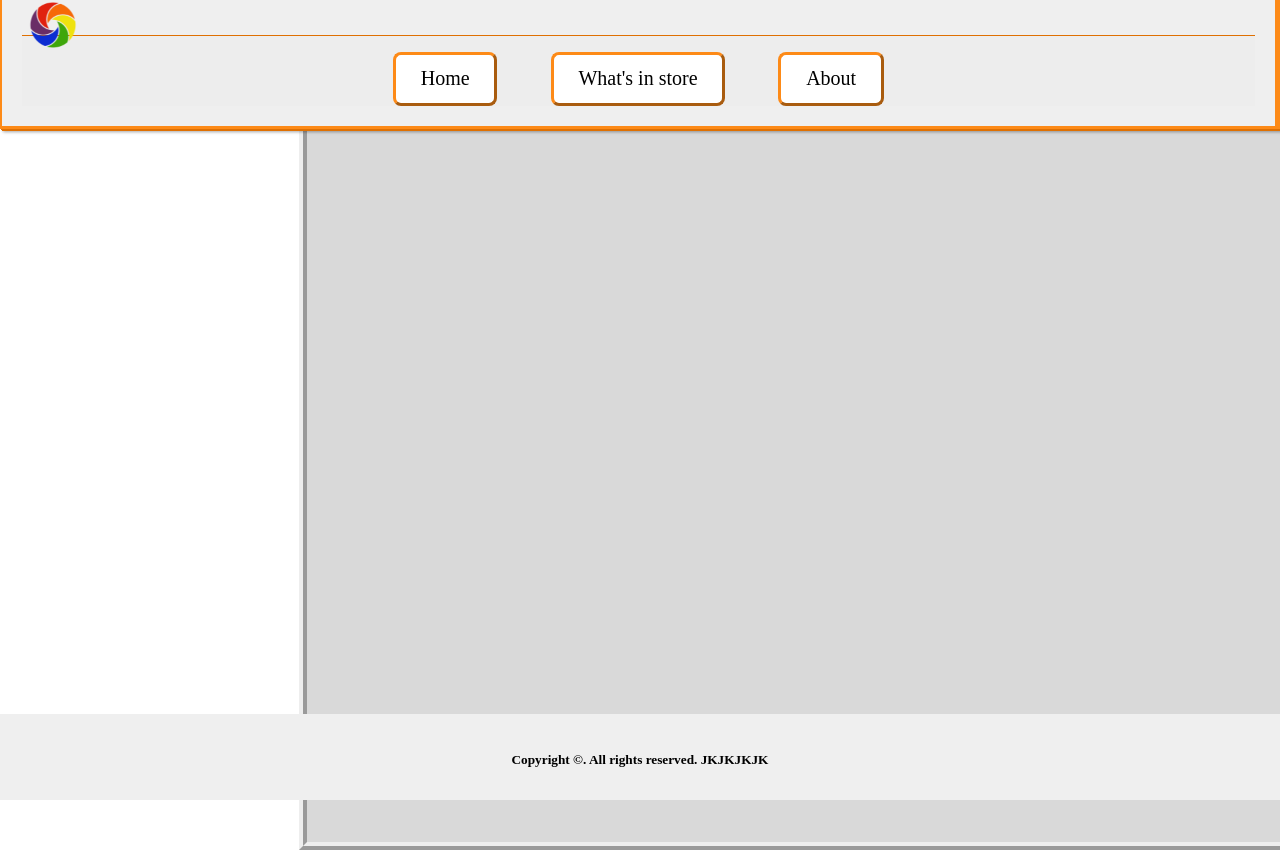
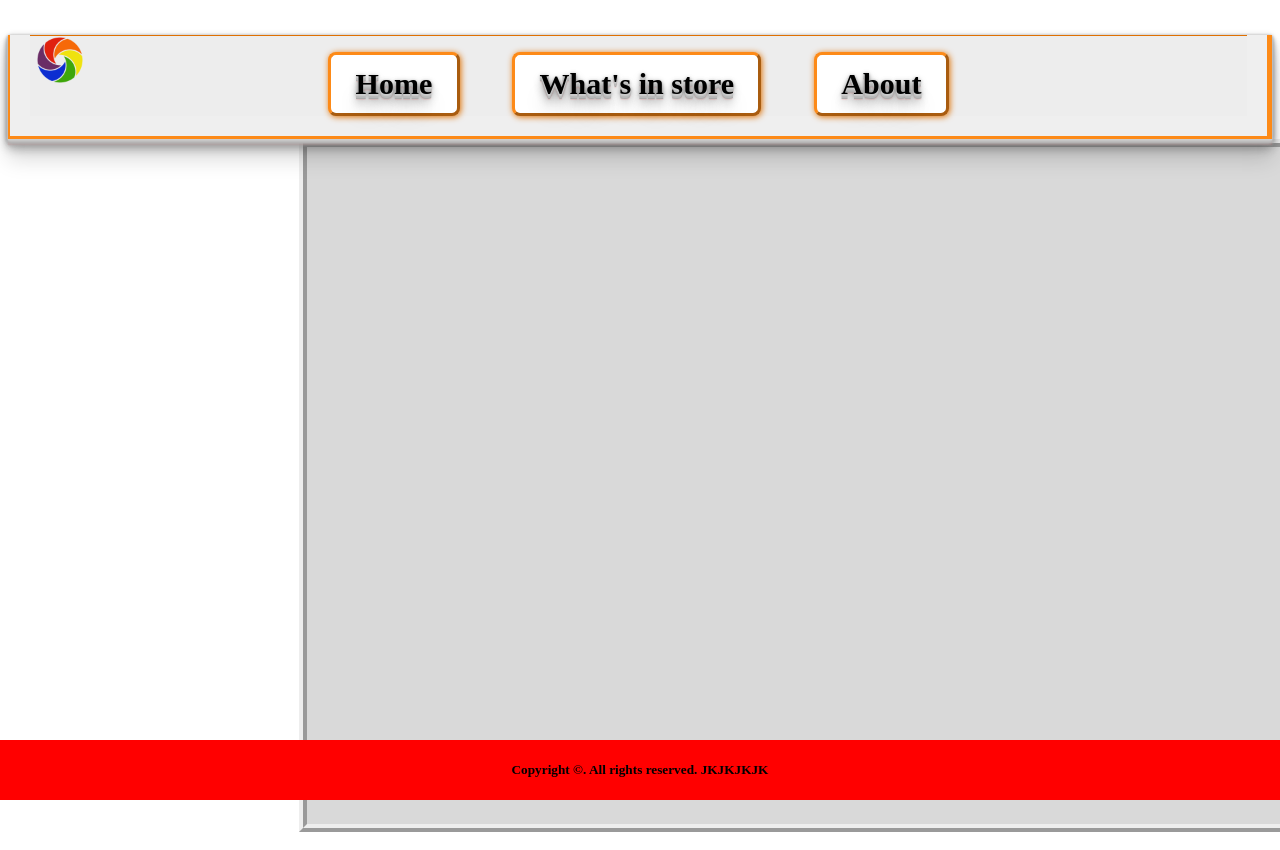
Before and after one commit to Keppan/Bored, a plain HTML site: page index.html in a window 1280 px wide. Shown: the top 850 px of the page. Drawn offline with Linux system fonts and the light colour scheme.

Commit message:
Edited NavigationBar

```diff
--- a/Css/Css.css
+++ b/Css/Css.css
@@ -1,9 +1,9 @@
 html, body
 {
-    height: 99%;
+    min-height: 100%;
 }
 .header {
-  	position: absolute;
+  	position: relative;
     left: 0;
     right: 0;
     top: 0;
@@ -11,18 +11,32 @@ html, body
 	border-bottom: 3px solid #fd8a17;
 	border-right: 5px solid #fd8a17;
 	border-left: 2px solid #fd8a17;
-	box-shadow: 1px 1px 0 #df7002, 2px 2px 0 #df7002, 3px 3px 3px rgba(0, 0, 0, 0.35);
+	box-shadow:
+  		0 1px 1px #ccc,
+        0 2px 2px #c9c9c9,
+        0 3px 3px #bbb,
+        0 4px 4px #b9b9b9,
+        0 5px 5px #aaa,
+        0 6px 1px rgba(255,0,0,.1),
+        0 0 5px rgba(0,0,0,.1),
+        0 1px 3px rgba(0,0,0,.3),
+        0 3px 5px rgba(0,0,0,.2),
+        0 5px 10px rgba(0,0,0,.25),
+        0 10px 10px rgba(0,0,0,.2),
+        0 20px 20px rgba(0,0,0,.15);
 }
 .header header img {
 	width: 50px;
 	height: 50px;
-	position: fixed;
 	margin: 0 2% 0 2%;
+  	position: absolute;
 }
 .header nav {
 	background-color: #EDEDED;
 	margin: 35px 20px 20px 20px;
 	border-top: 1px solid #df7002;
+	left:0;
+	right: 0;
 
 }
 .header nav ul {
@@ -32,24 +46,63 @@ html, body
 	padding: 0;
 }
 .header li {
-	font-size: 20px;
-
-}
-.header li {
 	display: inline-block;
 	padding: 1% 2% 1% 2%;
 	background-color: rgba(255, 255, 255, 2.35);
 	margin: 0 2% 0 2%;
 	border: 3px outset #fd8a17;
 	border-radius: 8px;
-	box-shadow: 1px 1px 6px 0 #df7002,
+	font-family: 'VT323', ;
+	box-shadow: 1px 1px 6px 0 #df7002;
+ 	font-size: 20px;
+ 	color: black;
+ 	font-weight: 900;
+ 	font-size:30px ;
+  	text-shadow:
+  		0 1px 0 #ccc,
+        0 2px 0 #c9c9c9,
+        0 3px 0 #bbb,
+        0 4px 0 #b9b9b9,
+        0 5px 0 #aaa,
+        0 6px 1px rgba(255,0,0,.1),
+        0 0 5px rgba(0,0,0,.1),
+        0 1px 3px rgba(0,0,0,.3),
+        0 3px 5px rgba(0,0,0,.2),
+        0 5px 10px rgba(0,0,0,.25),
+        0 10px 10px rgba(0,0,0,.2),
+        0 20px 20px rgba(0,0,0,.15);
+        transition: color .3s ease 0s, background-color .3s ease 0s;
+
+}
+.header li a{
+	text-decoration: none;
+	color: inherit;
+}
+.header li:hover{
+	background-color: #F01F5E;
+ 	color: white;
+  	text-shadow:
+  		0 1px 0 #7D7D7D,
+        0 2px 0 #757575,
+        0 3px 0 #6B6B6B,
+        0 4px 0 #666666,
+        0 5px 0 #595959,
+        0 6px 1px rgba(255,0,0,.1),
+        0 0 5px rgba(0,0,0,.1),
+        0 1px 3px rgba(0,0,0,.3),
+        0 3px 5px rgba(0,0,0,.2),
+        0 5px 10px rgba(0,0,0,.25),
+        0 10px 10px rgba(0,0,0,.2),
+        0 20px 20px rgba(0,0,0,.15);
 }
 .wrapper {
 	min-height: 100%;
+	min-width: 960px; margin: 0 auto;"
+	position: relative;
 }
 .content {
 	width: 1000px;
-	height: 700px;
+	height: 550px;
 	position: static;
 	margin: 0% 0% 0% 23%;
 	padding: 10% 0% 0% 0%;
@@ -57,13 +110,16 @@ html, body
 	border: 8px;
 	border-style: ridge;
 
+
 }
 .footer {
-	position: absolute;
+	bottom: 0;
 	right: 0;
-	bottom: 0;
 	left: 0;
-	padding: 1rem 0 10px;
-	background-color: #efefef;
+	position: fixed;
+	background-color: red;
 	text-align: center;
 }
+.footer footer h5{
+	position: relative;
+}
--- a/index.html
+++ b/index.html
@@ -3,6 +3,7 @@
 <head>
 	<meta charset="UTF-8">
 	<link rel="stylesheet" type="text/css" href="Css/Css.css">
+	<link href='https://fonts.googleapis.com/css?family=VT323' rel='stylesheet' type='text/css'>
 	<title>Topnotch products!</title>
 </head>
 <body>
@@ -16,9 +17,9 @@
 		<div class="C3"></div>
 		<nav>
 			<ul>
-				<li>Home</li>
-				<li>What's in store</li>
-				<li>About</li>
+				<li><a href="index.html">Home</a></li>
+				<li><a href="index.html">What's in store</a></li>
+				<li><a href="index.html">About</a></li>
 			</ul>
 		</nav>
 	</div>
```
